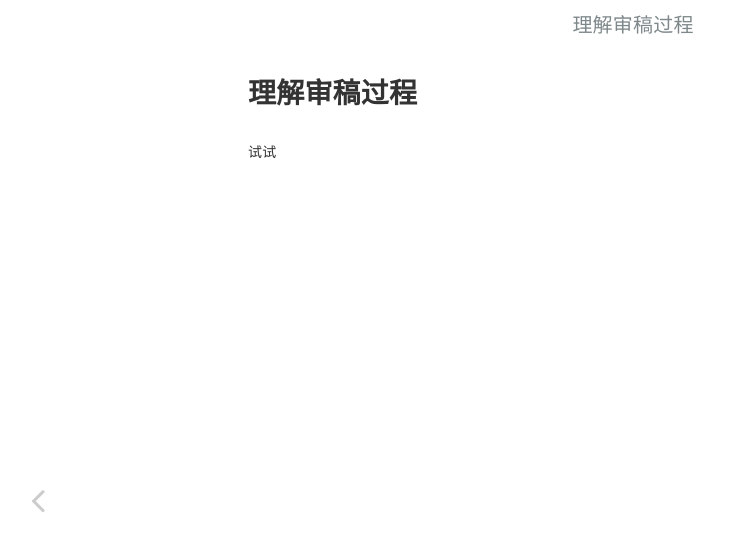
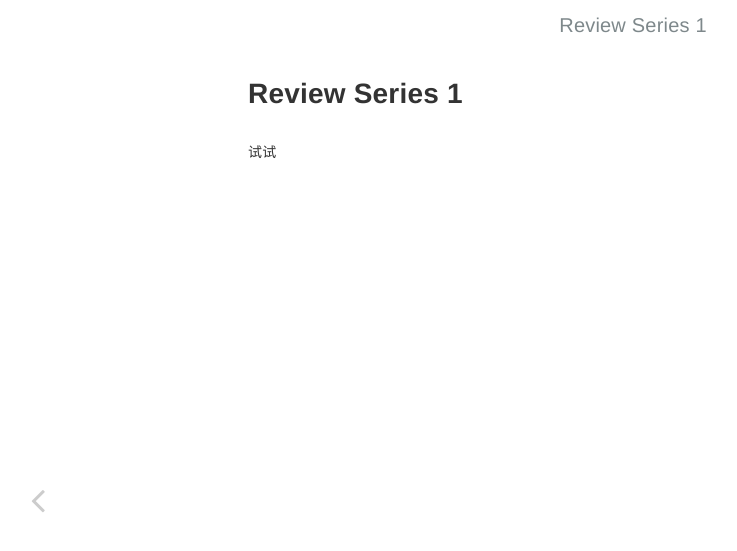
Before and after one commit to Zhuopie/Zhuopie.github.io, a Jekyll site: the page built from _posts/2022-05-07-Review Series 1.md, in a window 1280 px wide. Shown: the top 551 px of the page, without its empty margins (7-744 px from the left). Built offline with Jekyll 4.4.1, drawn with Linux system fonts in a browser that asks for light colours.

Commit message:
审稿过程

```diff
--- a/_posts/2022-05-07-Review Series 1.md
+++ b/_posts/2022-05-07-Review Series 1.md
@@ -1,5 +1,5 @@
 ---
-title: 理解审稿过程
+title: Review Series 1
 author: Zhuopie
 date: 2022-05-07
 category: Jekyll
```
Also changed, not shown: README.md.
